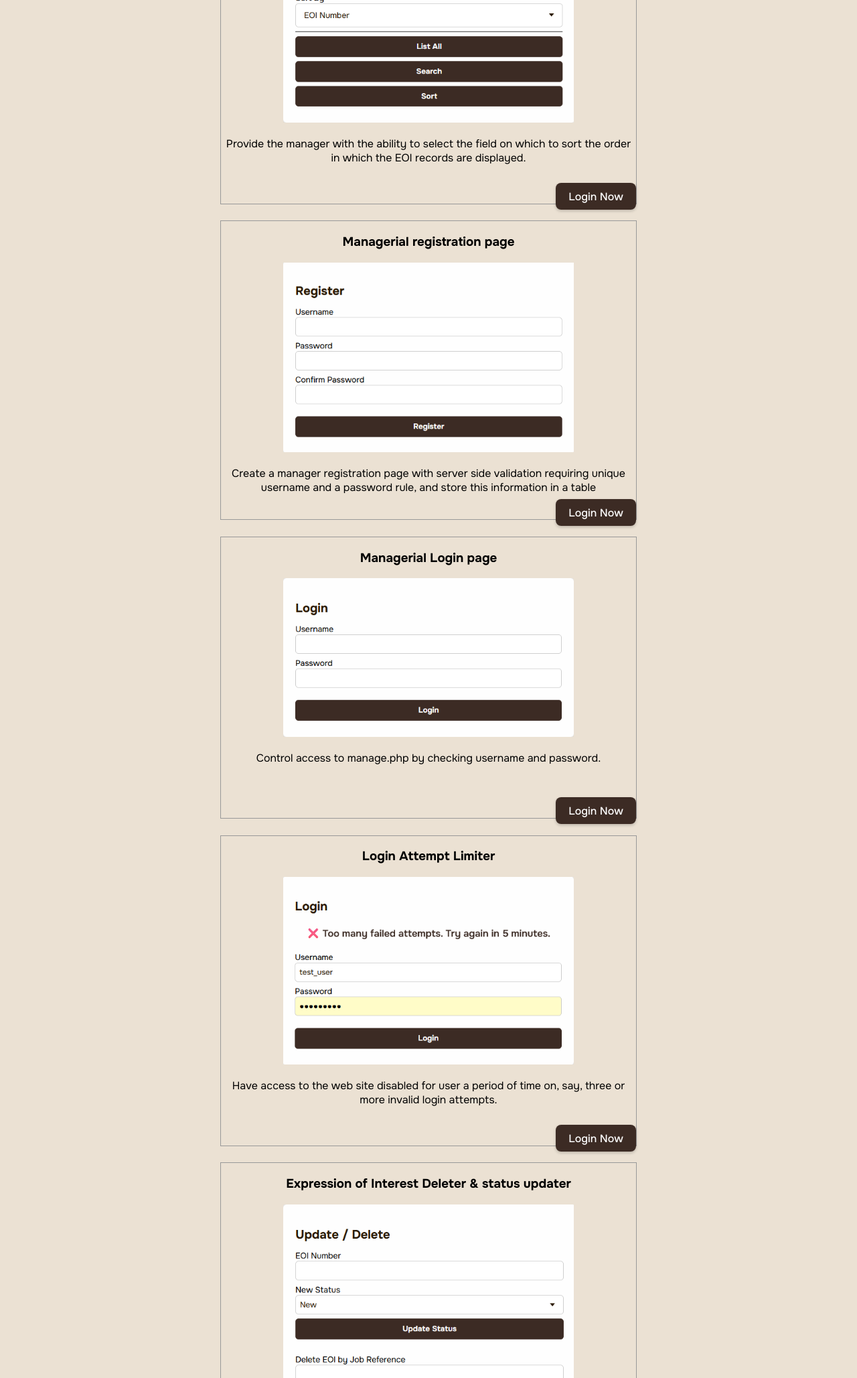
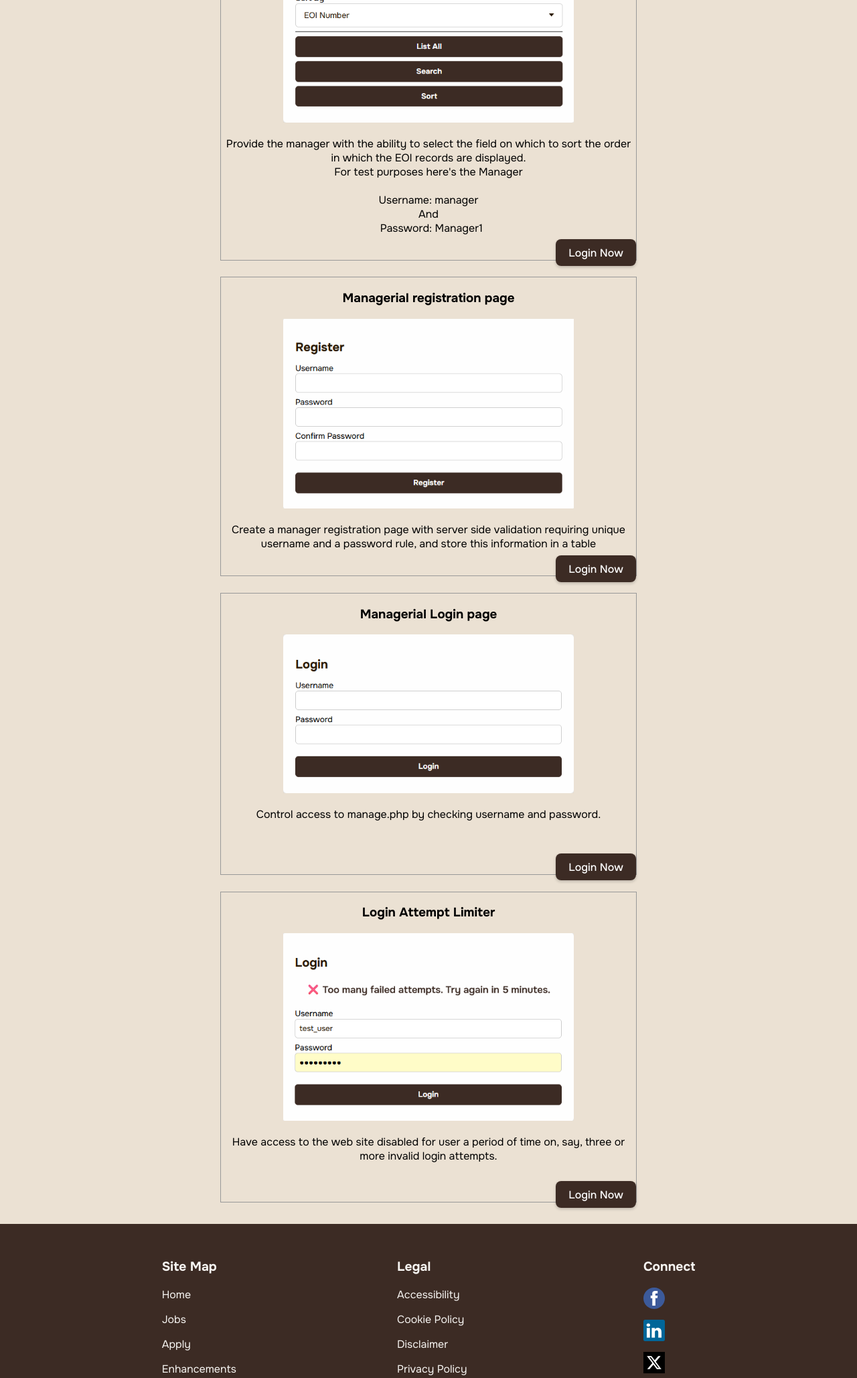
Before and after one commit to SwinTechCOS10026/project2, a PHP site: page /enhancements.php in a window 1280 px wide. Shown: the part 588-2645 px from the top of the page at 67% size. Run offline with PHP 8.4, Linux system fonts and the light colour scheme; the visitor is signed in with stand-in values (Sample User, id 1).

Commit message:
fixed issues related to stray end tags, also added username and password for markers to test

```diff
--- a/project2/enhancements.php
+++ b/project2/enhancements.php
@@ -6,36 +6,29 @@
 <div id="enhancements-contents">
     <div id="enhancement-item1">
         <h3>Expression of Interest sorting</h3>
-        <img src="images/enhancements_img/eoi_sorting.png" alt="Expression of Interest Sorting and Searching User Interface" id="enhancement-img1"></img>
+        <img src="images/enhancements_img/eoi_sorting.png" alt="Expression of Interest Sorting and Searching User Interface" id="enhancement-img1"/>
         <p id="enhancement-text1">Provide the manager with the ability to select the field on which to sort the order in
-            which the EOI records are displayed.</p><br>
+            which the EOI records are displayed. <br> For test purposes here's the Manager <br><br>Username: manager <br> And <br> &nbsp; Password: Manager1</p>
         <div class='apply-btn'><a class='btn-gold' href='login.php' target='_blank' role='button'>Login Now</a></div>
     </div>
     <div id="enhancement-item2">
         <h3>Managerial registration page</h3>
-        <img src="images/enhancements_img/manager_registration.png" alt="Manager Registration User Interface" id="enhancement-img2"></img>
+        <img src="images/enhancements_img/manager_registration.png" alt="Manager Registration User Interface" id="enhancement-img2"/>
         <p id="enhancement-text2">Create a manager registration page with server side validation requiring unique
             username and a password rule, and store this information in a table </p>
         <div class='apply-btn'><a class='btn-gold' href='login.php' target='_blank' role='button'>Login Now</a></div>
     </div>
     <div id="enhancement-item3">
         <h3>Managerial Login page</h3>
-        <img src="images/enhancements_img/manager_login.png" alt="Manager Login User Interface" id="enhancement-img3"></img>
+        <img src="images/enhancements_img/manager_login.png" alt="Manager Login User Interface" id="enhancement-img3"/>
        <p id="enhancement-text3">Control access to manage.php by checking username and password. </p> <br> <br>
        <div class='apply-btn'><a class='btn-gold' href='login.php' target='_blank' role='button'>Login Now</a></div>
     </div>
     <div id="enhancement-item4">
         <h3>Login Attempt Limiter</h3>
-        <img src="images/enhancements_img/attempt_limiter.png" alt="Manager Login Attempt Limiter User Interface" id="enhancement-img4"></img>
+        <img src="images/enhancements_img/attempt_limiter.png" alt="Manager Login Attempt Limiter User Interface" id="enhancement-img4"/>
        <p id="enhancement-text4">Have access to the web site disabled for user a period of time on, say, three or more
             invalid login attempts. </p> <br>
-        <div class='apply-btn'><a class='btn-gold' href='login.php' target='_blank' role='button'>Login Now</a></div>
-    </div>
-    <div id="enhancement-item5">
-        <h3>Expression of Interest Deleter &amp; status updater</h3>
-        <img src="images/enhancements_img/eoi_statuses.png" alt="Expression of Interest Deleter &amp; Status Updater User Interface" id="enhancement-img5"></img>
-       <p id="enhancement-text5">Have access to the web site disabled for user a period of time on, say, three or more
-            invalid login attempts. </p>
         <div class='apply-btn'><a class='btn-gold' href='login.php' target='_blank' role='button'>Login Now</a></div>
     </div>
 </div>
--- a/project2/index.php
+++ b/project2/index.php
@@ -6,7 +6,7 @@
 <main id="index-main">
   <div id="opening-fieldset-background">
     <h2 id="opening-heading">
-      <div class="heading-animation">
+      <span class="heading-animation">
         <span>S</span>
         <span>w</span>
         <span>i</span>
@@ -15,7 +15,7 @@
         <span>e</span>
         <span>c</span>
         <span>h</span>
-      </div>
+      </span>
     </h2>
     <br>
     <!-- <h3 id="opening-text">
--- a/project2/styles/styles.css
+++ b/project2/styles/styles.css
@@ -1774,14 +1774,6 @@ input:focus {
   margin: 1%;
   padding: auto;
 }
-#enhancement-item5 {
-  width: 50%;
-  height: 70%;
-  border:1px solid #999;
-  text-align:center;
-  margin: 1%;
-  padding: auto;
-}
 
 #enhancement-img1 {
   width: 70%;
@@ -1803,11 +1795,6 @@ input:focus {
   height: 70%;
 }
 
-#enhancement-img5 {
-  width: 70%;
-  height: 70%;
-}
-
 
 
 /* #endregion */
```
Also changed, not shown: project2/apply.php (+14 -10 lines).
